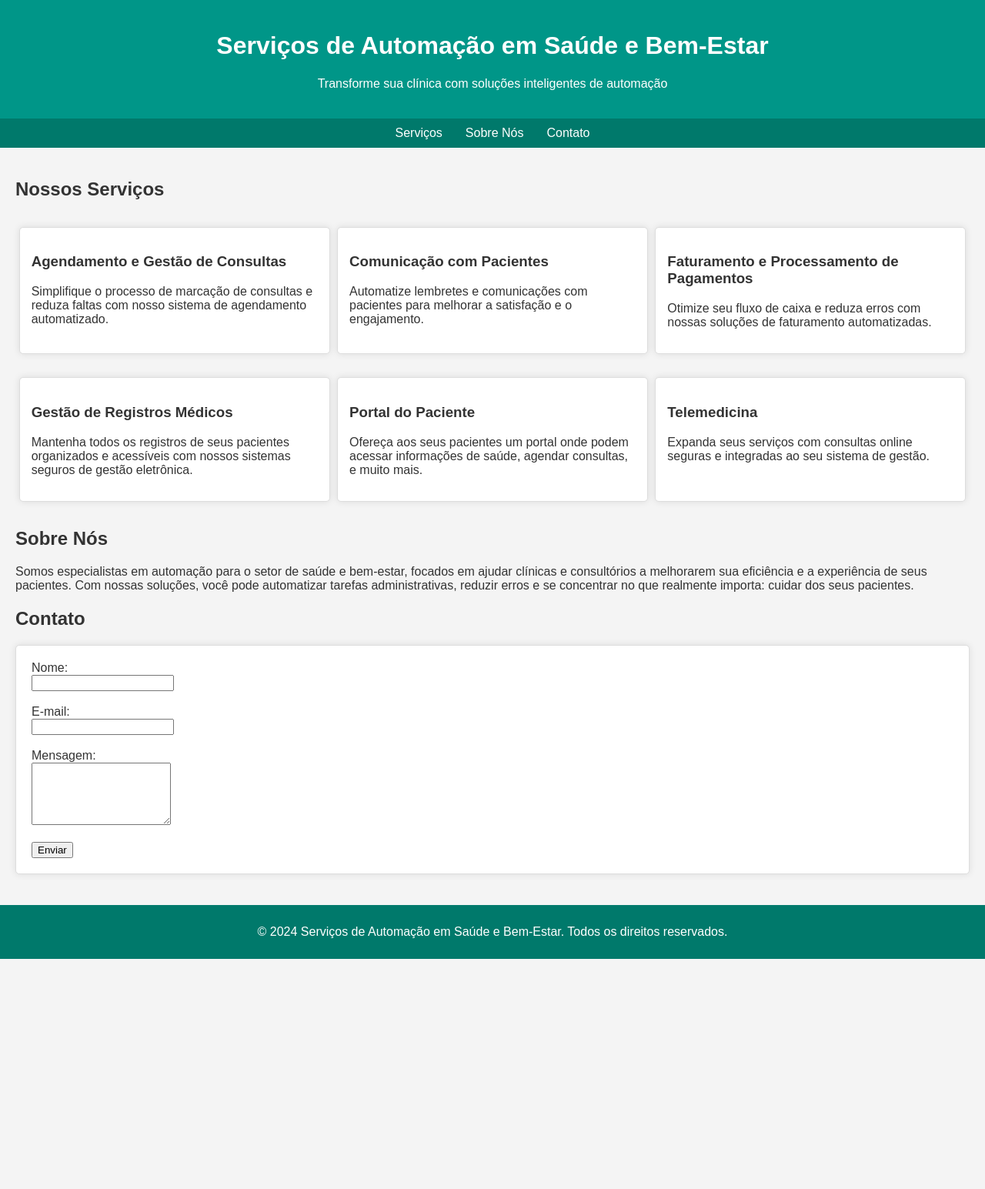
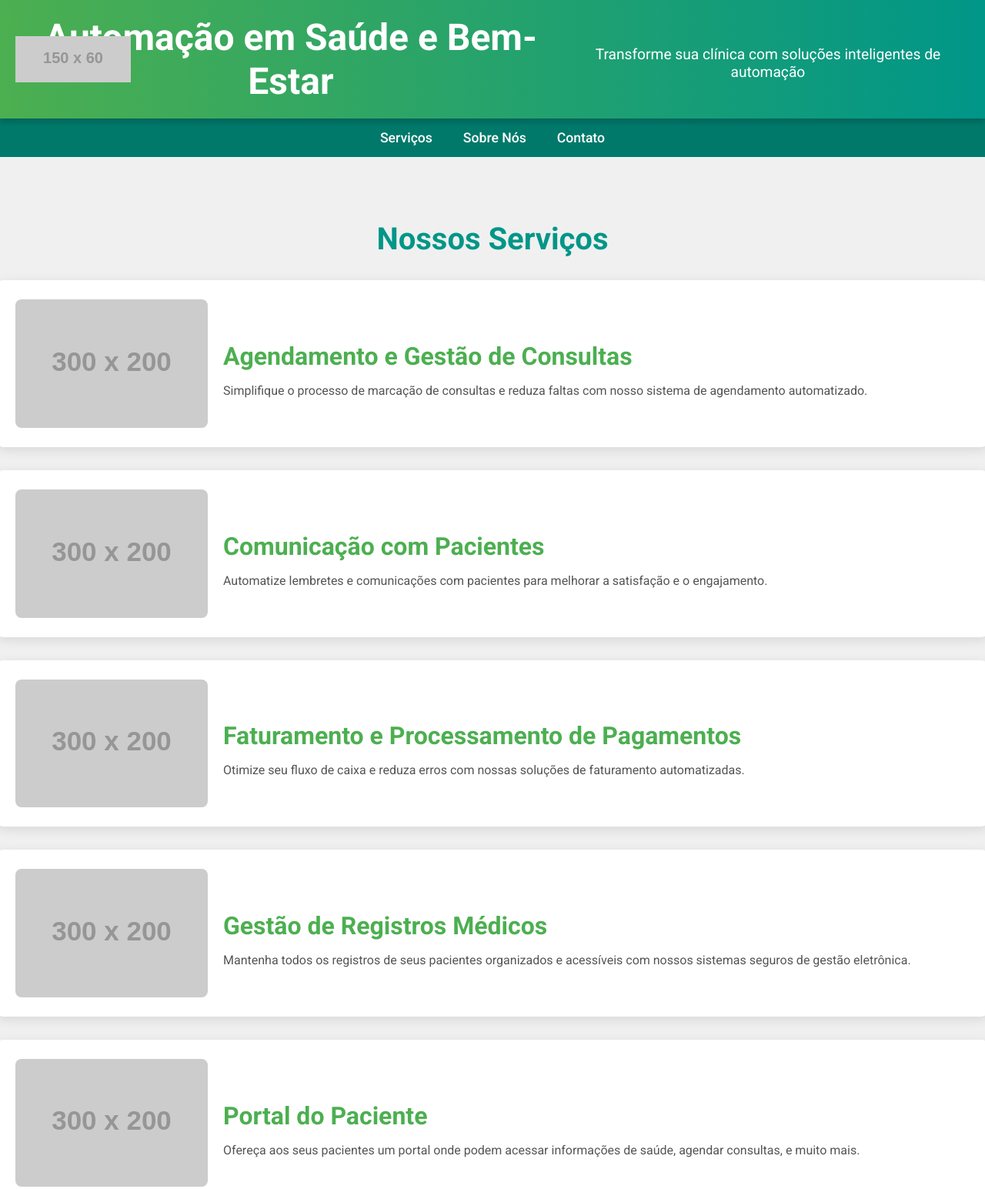
Before and after one commit to chavenadouro/carlosfreire, a plain HTML site: page index.html in a window 1280 px wide. Shown: the top 1545 px of the page at 77% size. Before the commit the page ends 1246 px from the top, so only its background shows below. Drawn offline with Linux system fonts and the light colour scheme; placeholder pictures from the web are drawn by us.

Commit message:
Versão 1

```diff
--- a/index.html
+++ b/index.html
@@ -3,77 +3,220 @@
 <head>
     <meta charset="UTF-8">
     <meta name="viewport" content="width=device-width, initial-scale=1.0">
-    <title>Serviços de Automação em Saúde e Bem-Estar</title>
+    <title>Automação em Saúde e Bem-Estar</title>
+    <link href="https://fonts.googleapis.com/css2?family=Roboto:wght@400;500;700&display=swap" rel="stylesheet">
     <style>
         body {
-            font-family: Arial, sans-serif;
+            font-family: 'Roboto', sans-serif;
             margin: 0;
             padding: 0;
-            background-color: #f4f4f4;
+            background-color: #f0f0f0;
             color: #333;
         }
 
         header {
-            background-color: #009688;
+            background: linear-gradient(90deg, #4caf50, #009688);
             color: white;
-            padding: 20px 0;
+            padding: 20px;
             text-align: center;
+            box-shadow: 0px 4px 8px rgba(0, 0, 0, 0.2);
+            display: flex;
+            align-items: center;
+            justify-content: center;
+            position: relative;
+        }
+
+        header img {
+            position: absolute;
+            left: 20px;
+            height: 60px;
+            top: 50%;
+            transform: translateY(-50%);
+        }
+
+        header h1 {
+            font-size: 3rem;
+            margin: 0;
+        }
+
+        header p {
+            font-size: 1.2rem;
+            margin: 10px 0 0;
         }
 
         nav {
             display: flex;
             justify-content: center;
             background-color: #00796B;
-            padding: 10px;
+            padding: 15px;
         }
 
         nav a {
             color: white;
             text-decoration: none;
-            margin: 0 15px;
+            margin: 0 20px;
+            font-weight: 500;
+            font-size: 1.1rem;
+            transition: color 0.3s;
+        }
+
+        nav a:hover {
+            color: #ffe082;
         }
 
         .container {
-            padding: 20px;
+            padding: 50px 20px;
+            max-width: 1400px;
+            margin: auto;
+        }
+
+        h2 {
+            text-align: center;
+            font-size: 2.5rem;
+            color: #009688;
+            margin-bottom: 30px;
         }
 
         .services {
             display: flex;
-            flex-wrap: wrap;
-            justify-content: space-around;
+            flex-direction: column;
+            align-items: center;
         }
 
         .service {
             background-color: white;
-            border: 1px solid #ddd;
-            border-radius: 5px;
+            border-radius: 10px;
+            width: 100%;
+            display: flex;
+            align-items: center;
+            margin-bottom: 30px;
+            padding: 25px;
+            box-shadow: 0px 4px 15px rgba(0, 0, 0, 0.1);
+            transition: transform 0.3s, box-shadow 0.3s;
+        }
+
+        .service img {
             width: 30%;
-            margin: 15px 0;
-            padding: 15px;
-            box-shadow: 0px 0px 10px rgba(0, 0, 0, 0.1);
+            max-width: 250px;
+            height: auto;
+            object-fit: cover;
+            border-radius: 8px;
+            margin-right: 20px;
+        }
+
+        .service:hover {
+            transform: translateY(-5px);
+            box-shadow: 0px 8px 20px rgba(0, 0, 0, 0.2);
+        }
+
+        .service h3 {
+            font-size: 2rem;
+            color: #4caf50;
+            margin-bottom: 15px;
+        }
+
+        .service p {
+            font-size: 1rem;
+            color: #555;
+        }
+
+        #about {
+            background-color: #e0f2f1;
+            padding: 50px 20px;
+            border-radius: 10px;
+            margin-top: 50px;
+            width: 100%;
+            max-width: 1200px;
+            margin-left: auto;
+            margin-right: auto;
+        }
+
+        #about p {
+            font-size: 1.2rem;
+            color: #333;
+            line-height: 1.6;
+            text-align: justify;
+        }
+
+        #contact {
+            margin-top: 50px;
+            padding: 50px 20px;
+            text-align: center;
         }
 
         .contact-form {
+            max-width: 800px;
+            margin: auto;
             background-color: white;
+            padding: 30px;
+            border-radius: 10px;
+            box-shadow: 0px 4px 15px rgba(0, 0, 0, 0.1);
+        }
+
+        .contact-form form {
+            display: flex;
+            flex-direction: column;
+        }
+
+        .contact-form label {
+            font-size: 1.2rem;
+            margin-bottom: 10px;
+            color: #009688;
+        }
+
+        .contact-form input, .contact-form textarea {
+            padding: 15px;
+            margin-bottom: 20px;
+            border-radius: 5px;
             border: 1px solid #ddd;
-            border-radius: 5px;
-            padding: 20px;
-            box-shadow: 0px 0px 10px rgba(0, 0, 0, 0.1);
+            font-size: 1rem;
+            color: #333;
+        }
+
+        .contact-form input[type="submit"] {
+            background-color: #4caf50;
+            color: white;
+            border: none;
+            cursor: pointer;
+            font-weight: 500;
+            transition: background-color 0.3s;
+        }
+
+        .contact-form input[type="submit"]:hover {
+            background-color: #388e3c;
         }
 
         footer {
             background-color: #00796B;
             color: white;
             text-align: center;
-            padding: 10px 0;
-            margin-top: 20px;
+            padding: 20px 0;
+            margin-top: 50px;
+            box-shadow: 0px -4px 8px rgba(0, 0, 0, 0.2);
+        }
+
+        footer p {
+            margin: 0;
+        }
+
+        @media (max-width: 768px) {
+            .service {
+                flex-direction: column;
+            }
+
+            .service img {
+                margin-right: 0;
+                margin-bottom: 15px;
+                width: 100%;
+            }
         }
     </style>
 </head>
 <body>
 
     <header>
-        <h1>Serviços de Automação em Saúde e Bem-Estar</h1>
+        <img src="https://via.placeholder.com/150x60?text=Logotipo" alt="Logotipo">
+        <h1>Automação em Saúde e Bem-Estar</h1>
         <p>Transforme sua clínica com soluções inteligentes de automação</p>
     </header>
 
@@ -88,55 +231,73 @@
             <h2>Nossos Serviços</h2>
             <div class="services">
                 <div class="service">
+                    <img src="https://via.placeholder.com/300x200?text=Agendamento+de+Consultas" alt="Agendamento de Consultas">
+                    <div>
                         <h3>Agendamento e Gestão de Consultas</h3>
                         <p>Simplifique o processo de marcação de consultas e reduza faltas com nosso sistema de agendamento automatizado.</p>
                     </div>
+                </div>
                 <div class="service">
+                    <img src="https://via.placeholder.com/300x200?text=Comunicação+com+Pacientes" alt="Comunicação com Pacientes">
+                    <div>
                         <h3>Comunicação com Pacientes</h3>
                         <p>Automatize lembretes e comunicações com pacientes para melhorar a satisfação e o engajamento.</p>
                     </div>
+                </div>
                 <div class="service">
+                    <img src="https://via.placeholder.com/300x200?text=Faturamento+e+Pagamentos" alt="Faturamento e Pagamentos">
+                    <div>
                         <h3>Faturamento e Processamento de Pagamentos</h3>
                         <p>Otimize seu fluxo de caixa e reduza erros com nossas soluções de faturamento automatizadas.</p>
                     </div>
+                </div>
                 <div class="service">
+                    <img src="https://via.placeholder.com/300x200?text=Gestão+de+Registros+Médicos" alt="Gestão de Registros Médicos">
+                    <div>
                         <h3>Gestão de Registros Médicos</h3>
                         <p>Mantenha todos os registros de seus pacientes organizados e acessíveis com nossos sistemas seguros de gestão eletrônica.</p>
                     </div>
+                </div>
                 <div class="service">
+                    <img src="https://via.placeholder.com/300x200?text=Portal+do+Paciente" alt="Portal do Paciente">
+                    <div>
                         <h3>Portal do Paciente</h3>
                         <p>Ofereça aos seus pacientes um portal onde podem acessar informações de saúde, agendar consultas, e muito mais.</p>
                     </div>
+                </div>
                 <div class="service">
-                    <h3>Telemedicina</h3>
-                    <p>Expanda seus serviços com consultas online seguras e integradas ao seu sistema de gestão.</p>
+                    <img src="https://via.placeholder.com/300x200?text=Telemedicina" alt="Telemedicina">
+                    <div>
+                        <h3>Plataforma de Telemedicina</h3>
+                        <p>Conecte-se com seus pacientes remotamente e forneça consultas de qualidade sem que eles precisem sair de casa.</p>
+                    </div>
                 </div>
             </div>
         </section>
 
         <section id="about">
             <h2>Sobre Nós</h2>
-            <p>Somos especialistas em automação para o setor de saúde e bem-estar, focados em ajudar clínicas e consultórios a melhorarem sua eficiência e a experiência de seus pacientes. Com nossas soluções, você pode automatizar tarefas administrativas, reduzir erros e se concentrar no que realmente importa: cuidar dos seus pacientes.</p>
+            <p>Somos especialistas em desenvolver soluções de automação para o setor de saúde e bem-estar. Nosso objetivo é ajudar clínicas, consultórios e profissionais de saúde a otimizar seus processos, economizar tempo e focar no que realmente importa: o cuidado com seus pacientes. Nossa equipe é composta por profissionais com vasta experiência em tecnologia e no setor de saúde, comprometidos em oferecer as melhores soluções personalizadas para cada cliente.</p>
         </section>
 
         <section id="contact">
             <h2>Contato</h2>
             <div class="contact-form">
                 <form action="#" method="post">
-                    <label for="name">Nome:</label><br>
-                    <input type="text" id="name" name="name" required><br><br>
-                    <label for="email">E-mail:</label><br>
-                    <input type="email" id="email" name="email" required><br><br>
-                    <label for="message">Mensagem:</label><br>
-                    <textarea id="message" name="message" rows="5" required></textarea><br><br>
-                    <input type="submit" value="Enviar">
+                    <label for="name">Nome:</label>
+                    <input type="text" id="name" name="name" required>
+                    <label for="email">Email:</label>
+                    <input type="email" id="email" name="email" required>
+                    <label for="message">Mensagem:</label>
+                    <textarea id="message" name="message" rows="5" required></textarea>
+                    <input type="submit" value="Enviar Mensagem">
                 </form>
             </div>
         </section>
     </div>
 
     <footer>
-        <p>&copy; 2024 Serviços de Automação em Saúde e Bem-Estar. Todos os direitos reservados.</p>
+        <p>&copy; 2024 Automação em Saúde e Bem-Estar. Todos os direitos reservados.</p>
     </footer>
 
 </body>
```
Lines whose indentation alone changed are shown as unchanged.
